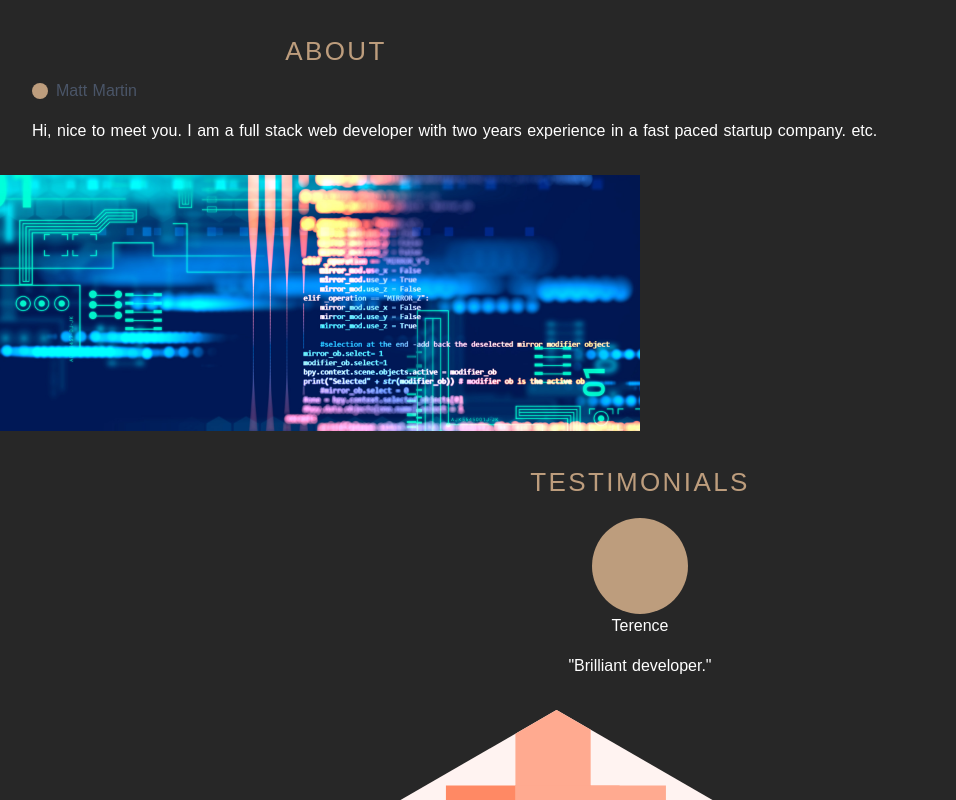
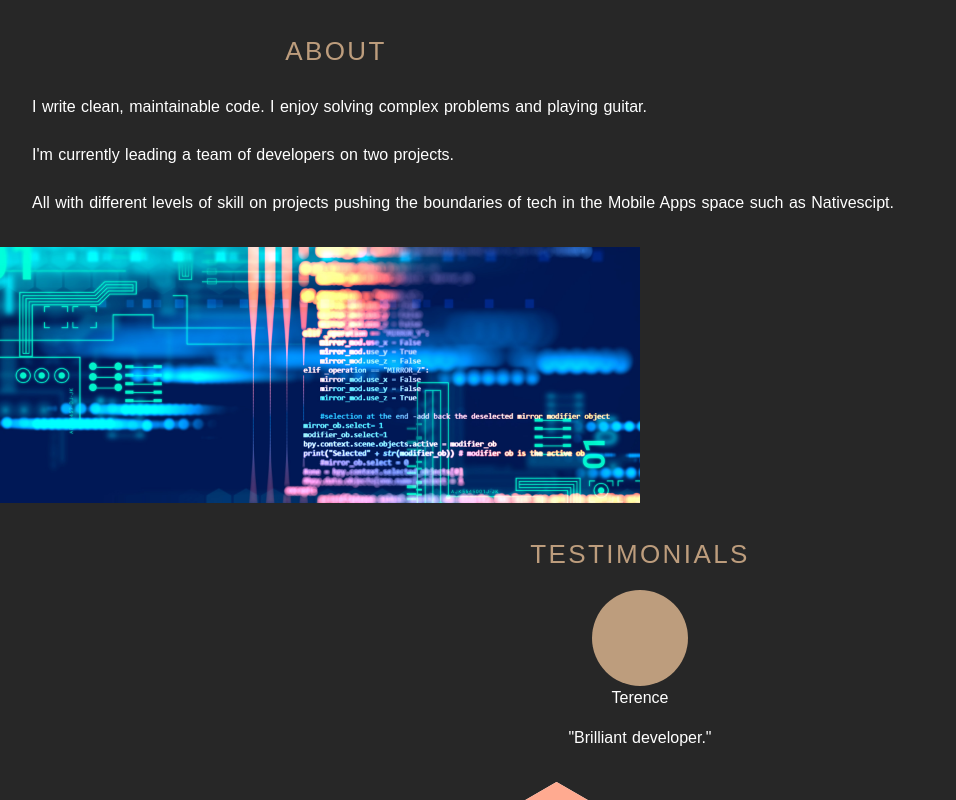
Before and after one commit to 192Iridium77/Portfolio, a Nuxt app: page / in a window 1280 px wide. Shown: the top 800 px of the page, without its empty margins (0-956 px from the left). Built offline with nearby package versions, Linux system fonts and the light colour scheme.

Commit message:
about me section

```diff
--- a/components/About.vue
+++ b/components/About.vue
@@ -5,20 +5,21 @@
       <h2 class="title text-center text-accent pb-2">
         About
       </h2>
-        <div class="flex items-center">
-          <div class="d-inline avatar bg-accent w-4 h-4"></div>
-          <div class="mx-2 d-inline text-gray-700">Matt Martin</div>
-        </div>
     </div>
     <p>
-        Hi, nice to meet you. I am a full stack web developer with two years
-        experience in a fast paced startup company. etc.
+      I write clean, maintainable code. I enjoy solving complex problems and playing guitar.
+    </p>
+    <br>
+    <p>
+      I'm currently leading a team of developers on two projects.
+    </p>
+    <br>
+    <p>
+      All with different levels of skill on projects pushing the boundaries of tech in the Mobile Apps space such as Nativescipt.
     </p>
   </div>
-    <div
-      class="hero-image w-full h-64 md:w-1/2"
-      style="background-image: url('./computer.jpg')"
-    ></div>
+  <div class="hero-image w-full h-64 md:w-1/2"
+       style="background-image: url('./computer.jpg')"></div>
 </div>
 </template>
 
```
Lines whose indentation alone changed are shown as unchanged.
